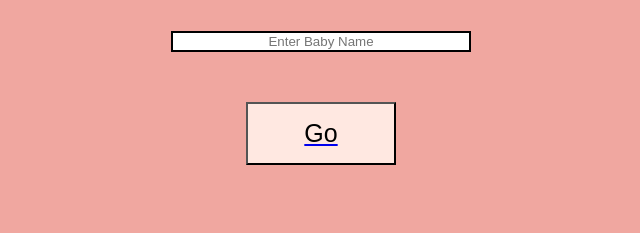
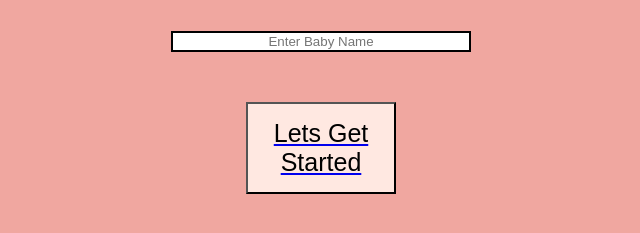
Before and after one commit to RobbieKavanagh/Baby-Track, a plain HTML site: page home.html in a window 1280 px wide. Shown: the part 97-330 px from the top of the page, without its empty margins (319-959 px from the left). Drawn offline with Linux system fonts and the light colour scheme.

Commit message:
May 12 2023

```diff
--- a/home.html
+++ b/home.html
@@ -6,9 +6,9 @@
     <div>
         <h1>Welcome to Baby Track! Your all in</br> one baby tracking system</h1>
         <input type="text" id="babyinput" placeholder="Enter Baby Name"/>
-       <div class="home1">
+       <div>
         <a href="index.html">
-        <button id="button1">Go</button>
+        <button id="button1">Lets Get Started</button>
        </div>
     </div>
   </body>
```
